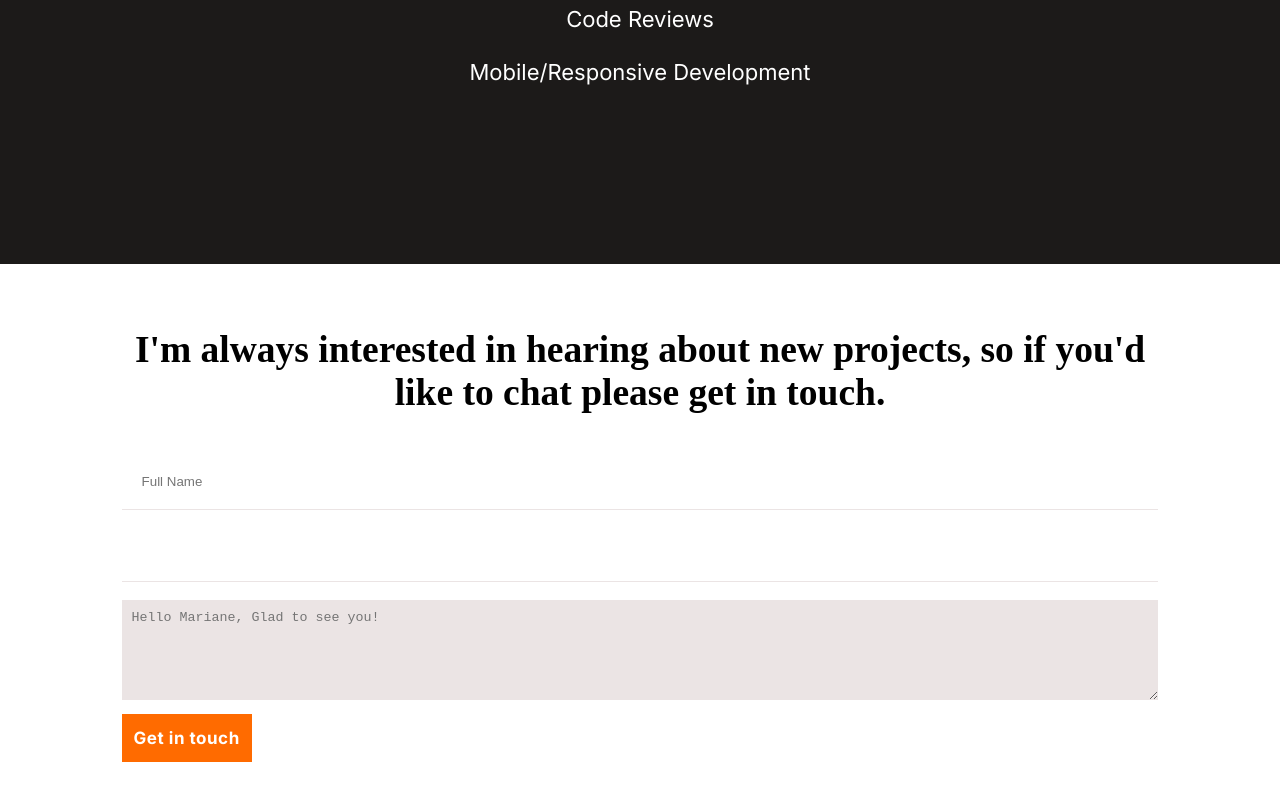
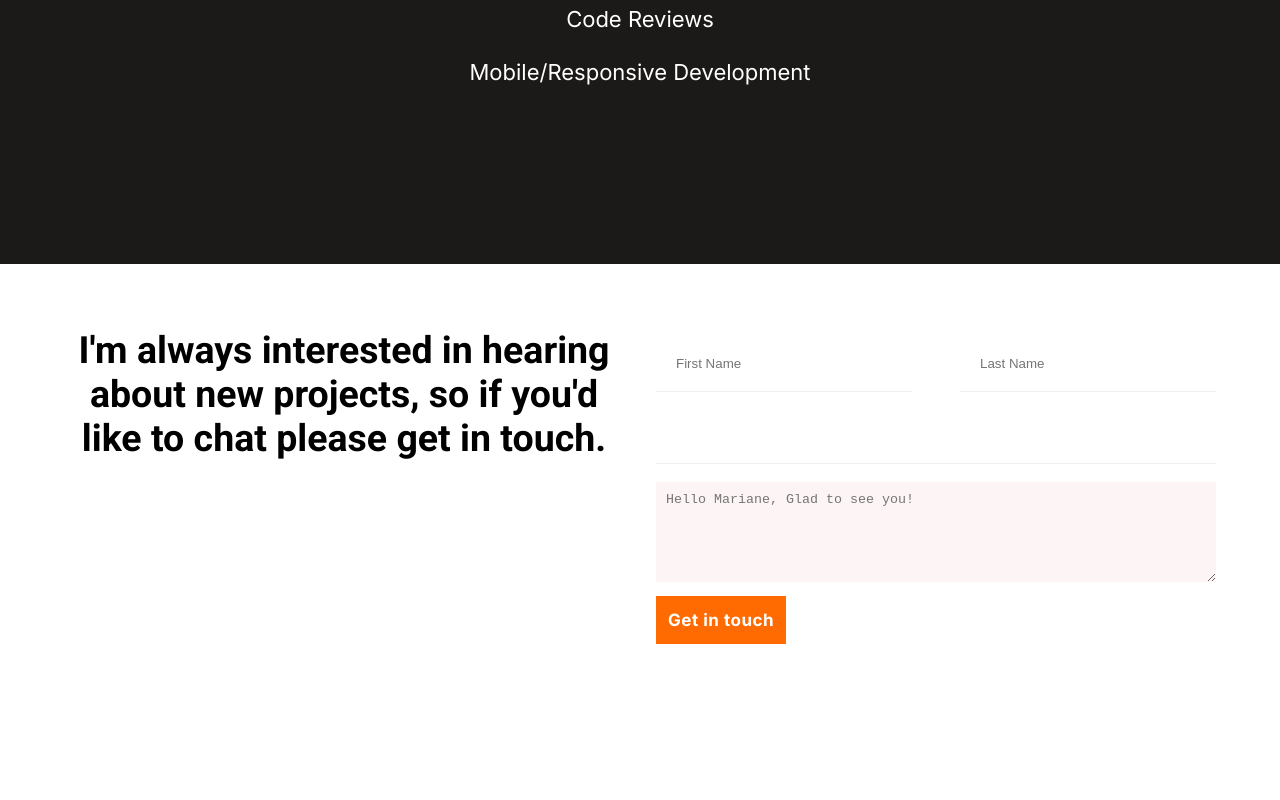
Before and after one commit to julie-ify/Contact-Form, a website: page index.html in a window 1280 px wide. Shown: the part 6443-7243 px from the top of the page. After the commit the page ends 7151 px from the top, so only its background shows below. Drawn offline with Linux system fonts and the light colour scheme.

Commit message:
Make the contact form responsive

```diff
--- a/css/main.css
+++ b/css/main.css
@@ -327,6 +327,7 @@ li {
 }
 
 .contact-form-section {
+  font-family: 'Roboto', sans-serif;
   padding: 5%;
   width: 100%;
 }
@@ -361,14 +362,14 @@ input[type='email'] {
   padding: 20px;
   margin: 8px 0;
   box-sizing: border-box;
-  border: 1px solid #ebe4e4;
+  border: 1px solid #f0efef;
   border-top-style: hidden;
   border-right-style: hidden;
   border-left-style: hidden;
 }
 
 .input-msg {
-  background-color: #ebe4e4;
+  background-color: #fdf5f5;
   width: 100%;
   padding: 10px;
   height: 100px;
@@ -383,3 +384,27 @@ input[type='email'] {
   cursor: pointer;
   align-self: center;
 }
+
+.first-name,
+.last-name {
+  display: none;
+}
+
+@media (min-width: 800px) {
+  .contact-form-wrap {
+    flex-direction: row;
+    gap: 2rem;
+    align-items: flex-start;
+    justify-content: center;
+    width: 100%;
+  }
+
+  .first-name,
+  .last-name {
+    display: flex;
+  }
+
+  .name {
+    display: none;
+  }
+}
--- a/index.html
+++ b/index.html
@@ -305,10 +305,29 @@
           >
             <div class="name-input">
               <input
+              class="name"
                 type="text"
                 name="name"
                 id="name"
                 placeholder="Full Name"
+                maxlength="30"
+                required
+              />
+              <input
+                class="first-name"
+                type="text"
+                name="first-name"
+                id="first-name"
+                placeholder="First Name"
+                maxlength="30"
+                required
+              />
+              <input
+                class="last-name"
+                type="text"
+                name="last-name"
+                id="last-name"
+                placeholder="Last Name"
                 maxlength="30"
                 required
               />
@@ -325,7 +344,9 @@
               ></textarea>
             </div>
             <div>
-              <button class="link" id="form-btn" type="button">Get in touch</button>
+              <button class="link" id="form-btn" type="button">
+                Get in touch
+              </button>
             </div>
           </form>
         </div>
```
